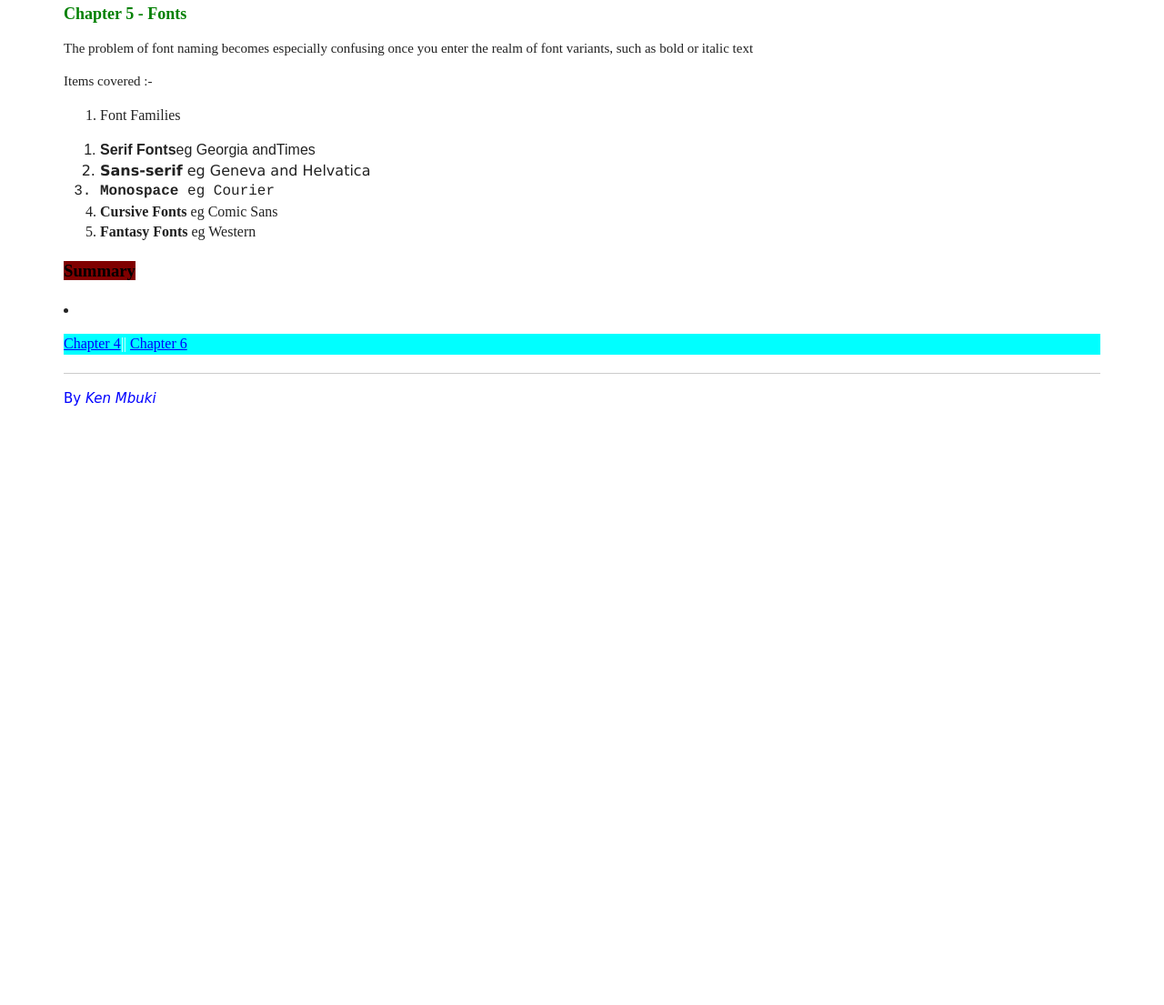
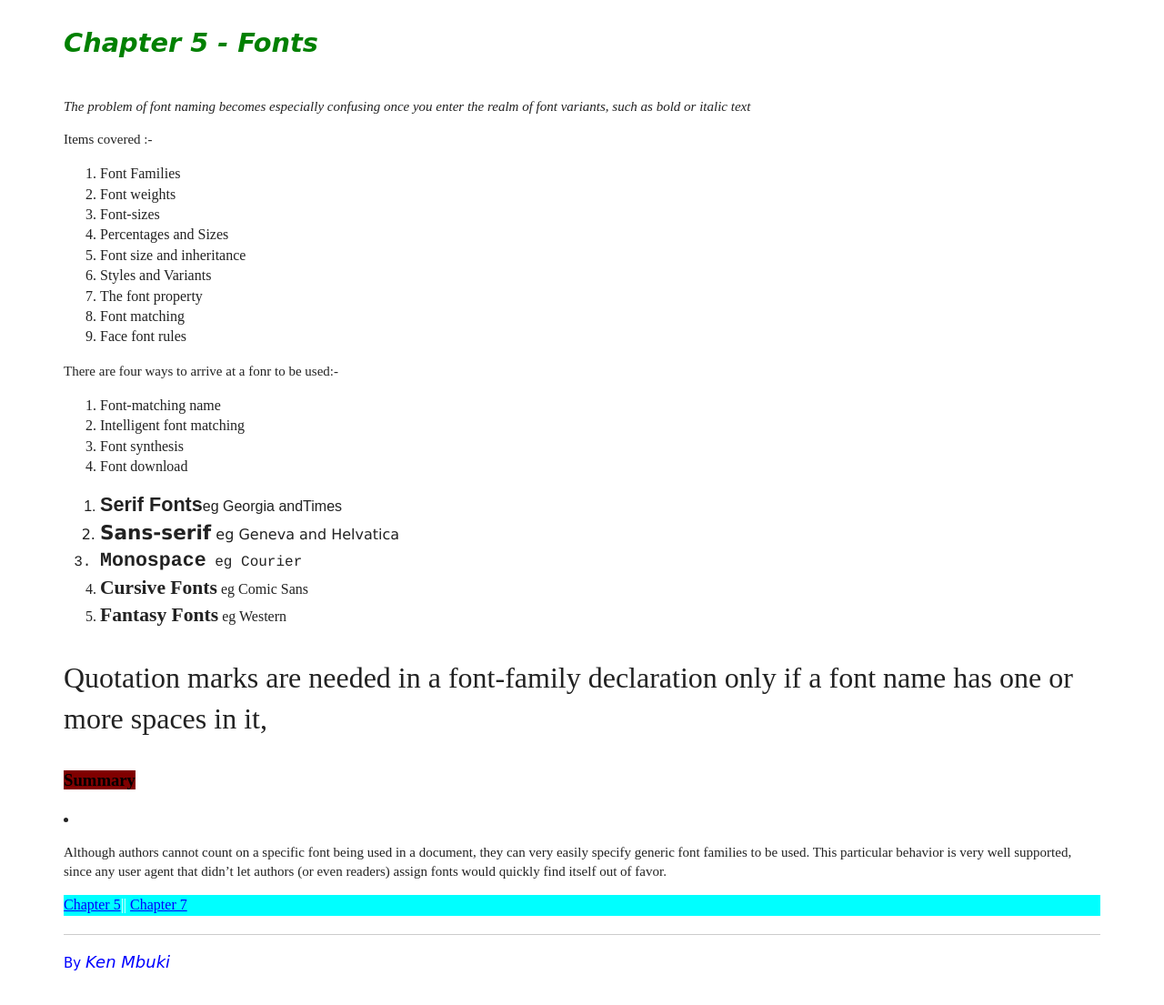
Before and after one commit to kenmbuki/HTML5CSS, a plain HTML site: page 5.html in a window 1280 px wide. Shown: the part 257-1362 px from the top of the page at 91% size. Before the commit the page ends 800 px from the top, so only its background shows below. Drawn offline with nearby package versions, Linux system fonts and the light colour scheme.

Commit message:
Chapter 5

```diff
--- a/5.html
+++ b/5.html
@@ -23,12 +23,27 @@
         <section>
             <header><h1>Cascading Style Sheets <em><br>The Definitive guide</em><br> By <em>Eric A. Meyer</em></h1></header>
             <hr>
-            <h2>Chapter 5  - Fonts</h2>
-            <p>The problem of font naming becomes especially confusing once you enter the realm
+            <h5><em>Chapter 5  - Fonts</em></h5>
+            <p style="font-style:oblique">The problem of font naming becomes especially confusing once you enter the realm
             of font variants, such as bold or italic text</p>
             <p>Items covered :-</p>
             <ol>
                 <li>Font Families</li>
+                <li>Font weights</li>
+                <li>Font-sizes</li>
+                <li>Percentages and Sizes</li>
+                <li>Font size and inheritance</li>
+                <li>Styles and Variants</li>
+                <li>The font property</li>
+                <li>Font matching</li>
+                <li>Face font rules</li>
+            </ol>
+            <p>There are four ways to arrive at a fonr to be used:-</p>
+            <ol>
+                <li>Font-matching name</li>
+                <li>Intelligent font matching</li>
+                <li>Font synthesis</li>
+                <li>Font download</li>
             </ol>
                         <ol>
                             <li style="font-family: Arial"><strong>Serif Fonts</strong>eg Georgia andTimes</li>
@@ -37,18 +52,19 @@
                             <li style="font-family: Comic sans"><strong>Cursive Fonts</strong> eg Comic Sans</li>
                             <li style="font-family: Western"><strong>Fantasy Fonts</strong> eg Western</li>
                         </ol>
-
-
+            <p class="seven">Quotation marks are needed in a font-family declaration only if a font name has one or more spaces in it,</p>
 
             <h3><mark>Summary</mark></h3>
 
-
             <li>
-                <p>
+                <p>Although authors cannot count on a specific font being used in a document, they can
+                    very easily specify generic font families to be used. This particular behavior is very
+                    well supported, since any user agent that didn’t let authors (or even readers) assign
+                    fonts would quickly find itself out of favor.
                 </p>
             </li>
 
-            <div id="links"><a href="4.html">Chapter 4</a>|| <a href="6.html">Chapter 6<a></div>
+            <div id="links"><a href="5.html">Chapter 5</a>|| <a href="7.html">Chapter 7<a></div>
         </section>
 
         <footer>
--- a/css/5.css
+++ b/css/5.css
@@ -66,6 +66,16 @@ p.signature{
   font-family: cursive;
 }
 
+p.seven{
+  font-size: xx-large;
+  }
+em{
+  font-size:120%;
+}
+
+strong{
+  font-size: 135%;
+}
 
 article{}
 *.aside{
@@ -198,7 +208,8 @@ dfn {
 h1{
   color:purple;
   font-size:2em;
-  font-family: sans-serif;
+  font-family: Arial;
+  font-weight: bolder;
   margin:0.67em 0;
   background: white;
   border: 2px solid black;
@@ -218,9 +229,12 @@ h1:first-letter{
   font-size:24px;
 }
 
-h3,h4
+h3,h4{}
 h5{
-  color:rgb(40%,40%,40%);
+  font-weight: bolder;
+  color: green;
+  font-size:24px;
+  font-family: Cursive;
 }
 h6{
   color:rgb(191,127,127);
```
Lines whose indentation alone changed are shown as unchanged.
